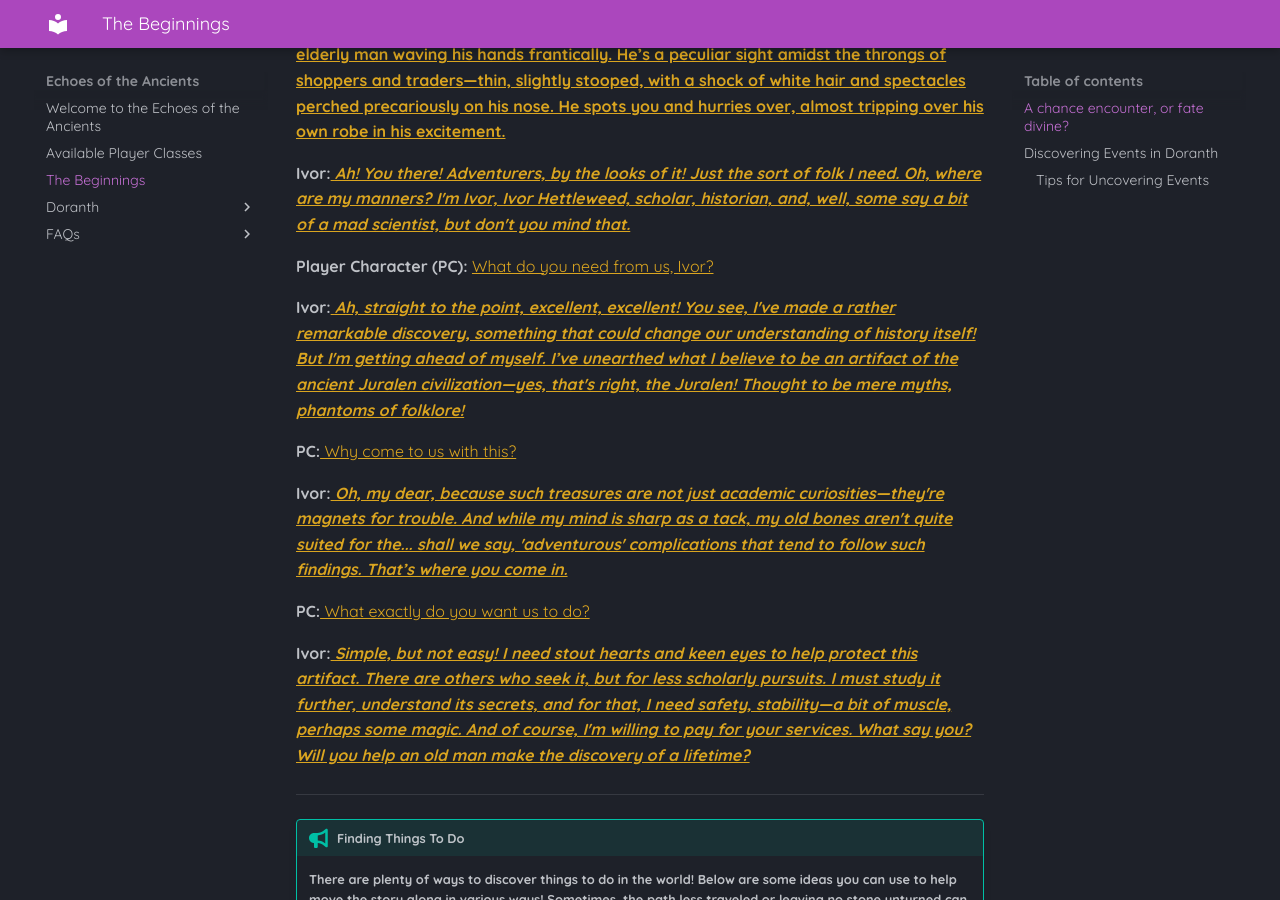
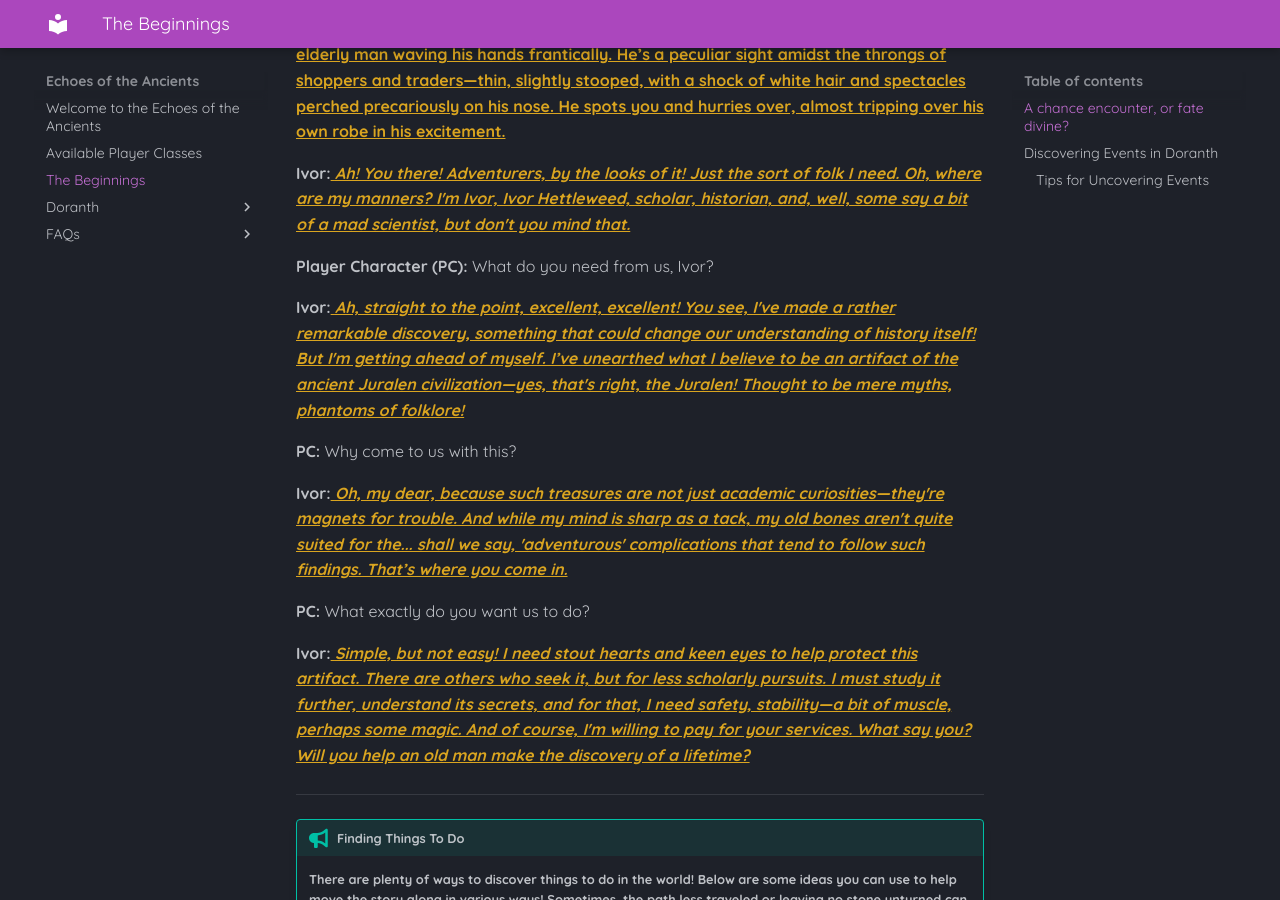
Before and after one commit to Bomchoo/Arvanis-Wiki, an MkDocs documentation site: the page built from docs/Opening-Quest-and-Hints.md, in a window 1280 px wide and 900 px high, scrolled down 342 px. Built offline with MkDocs 1.6.1 and Material for MkDocs 9.7.7, drawn with Linux system fonts in a browser that asks for light colours.

Commit message:
Adjust format and color

```diff
--- a/docs/Opening-Quest-and-Hints.md
+++ b/docs/Opening-Quest-and-Hints.md
@@ -13,15 +13,15 @@
 
 **Ivor:**<span class="spoiler-text"> ***Ah! You there! Adventurers, by the looks of it! Just the sort of folk I need. Oh, where are my manners? I'm Ivor, Ivor Hettleweed, scholar, historian, and, well, some say a bit of a mad scientist, but don't you mind that.***</span>
 
-**Player Character (PC):** <span class="spoiler-text"> What do you need from us, Ivor?</span>
+**Player Character (PC):** What do you need from us, Ivor?
 
 **Ivor:**<span class="spoiler-text">  ***Ah, straight to the point, excellent, excellent! You see, I've made a rather remarkable discovery, something that could change our understanding of history itself! But I'm getting ahead of myself. I’ve unearthed what I believe to be an artifact of the ancient Juralen civilization—yes, that's right, the Juralen! Thought to be mere myths, phantoms of folklore!***</span>
 
-**PC:**<span class="spoiler-text"> Why come to us with this?</span>
+**PC:** Why come to us with this?
 
 **Ivor:**<span class="spoiler-text"> ***Oh, my dear, because such treasures are not just academic curiosities—they're magnets for trouble. And while my mind is sharp as a tack, my old bones aren't quite suited for the... shall we say, 'adventurous' complications that tend to follow such findings. That’s where you come in.***</span>
 
-**PC:**<span class="spoiler-text"> What exactly do you want us to do?</span>
+**PC:** What exactly do you want us to do?
 
 **Ivor:**<span class="spoiler-text"> ***Simple, but not easy! I need stout hearts and keen eyes to help protect this artifact. There are others who seek it, but for less scholarly pursuits. I must study it further, understand its secrets, and for that, I need safety, stability—a bit of muscle, perhaps some magic. And of course, I'm willing to pay for your services. What say you? Will you help an old man make the discovery of a lifetime?***</span>
 
```
